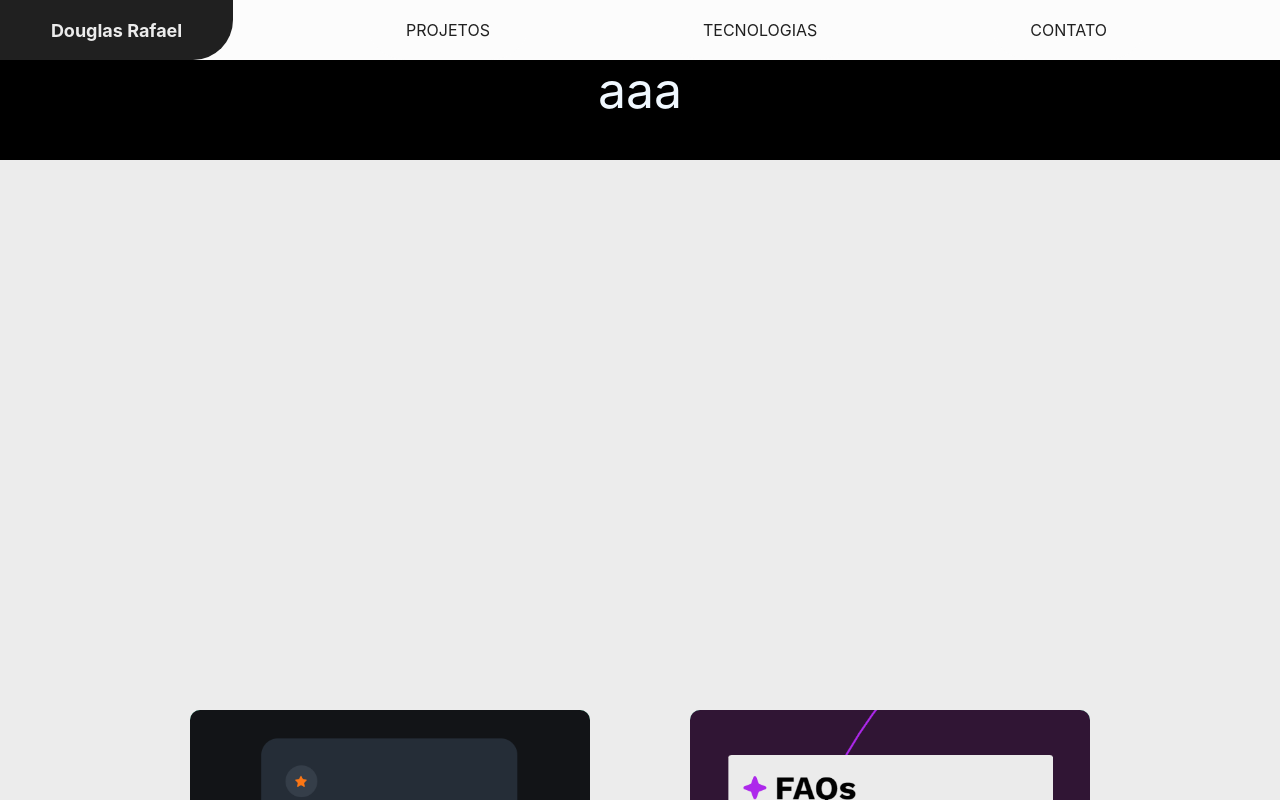
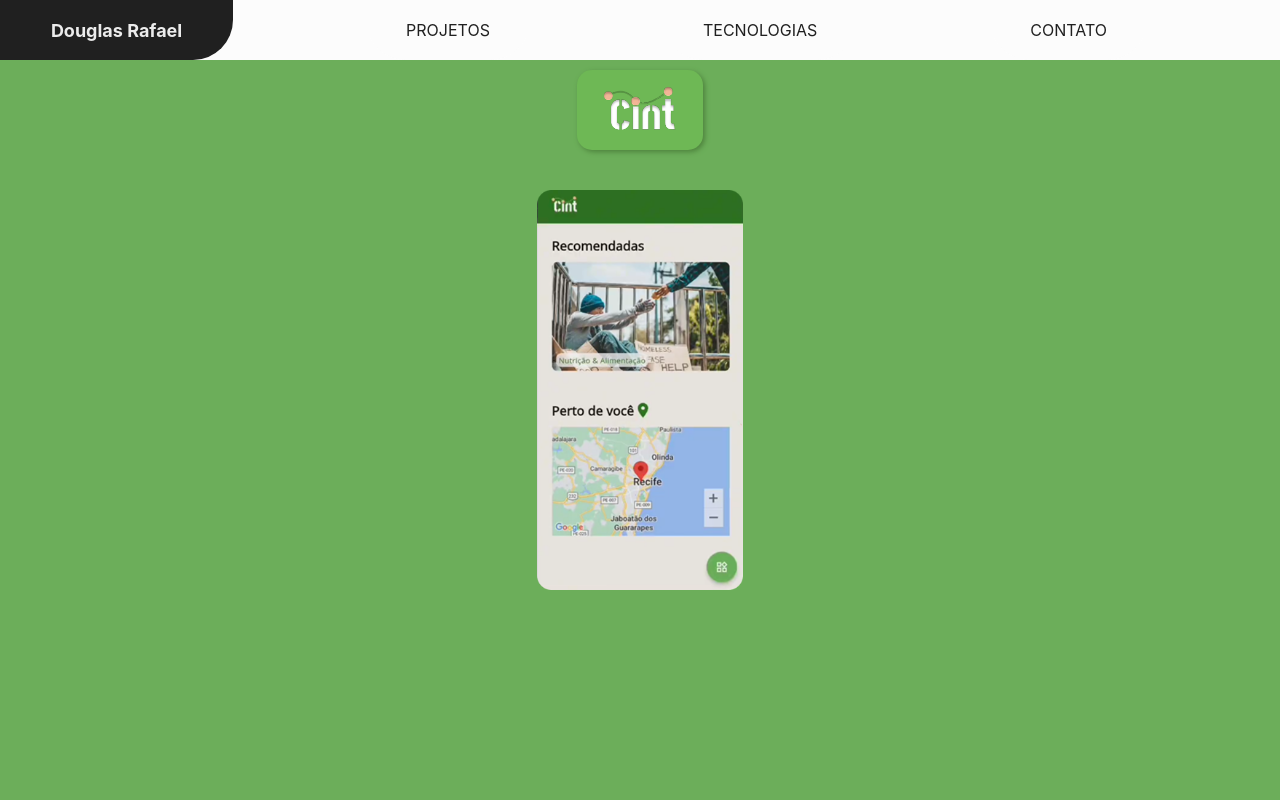
Before and after one commit to infodoug/portfolio_react, a React (Vite) app: page / in a window 1280 px wide. Shown: the top 800 px of the page. Built offline with nearby package versions, Linux system fonts and the light colour scheme.

Commit message:
telas projeto inicio

```diff
--- a/src/components/Projeto.jsx
+++ b/src/components/Projeto.jsx
@@ -1,4 +1,6 @@
 import styles from "./Projeto.module.css";
+import cintTitle from "../img/cint-title.png";
+import cintScreen1 from "../img/cint-screen-1.png";
 
 function Projeto({backgroundComponent, descriptionComponent}) {
     return (
@@ -15,7 +17,13 @@ function Projeto({backgroundComponent, descriptionComponent}) {
 function CintBackground() {
     return (
         <div className={styles.cintBackground}>
-            aaa
+            <div className={styles.cintTitle}>
+                <img src={cintTitle} alt="Falha ao carregar imagem" />
+            </div>
+
+            <div className={styles.cintScreens}>
+                <img src={cintScreen1} alt="Falha ao carregar imagem" />
+            </div>
         </div>
     )
 }
--- a/src/components/Projeto.module.css
+++ b/src/components/Projeto.module.css
@@ -2,7 +2,7 @@
 
 .backgroundComponent{
     background-color: black;
-    height: 100px;
+    height: 100%;
     width: 100%;
     margin: 0;
     padding: 0;
@@ -15,6 +15,36 @@
 }
 
 .cintBackground{
-    height: 20px;
+    height: 100%;
     color: aliceblue;
+    background-color: #6CAE5A;
+    display: flex;
+    flex-direction: column;
+    align-items: center;
+
+    .cintTitle {
+        margin-top: 10px;
+        background-color: #6EB855;
+        height: 80px;
+        width: 126px;
+        display: flex;
+        justify-content: center;
+        overflow: hidden;
+        border-radius: 15px;
+        box-shadow: 2px 2px 5px #4e833d;
+
+        img {
+            padding-top: 15px;
+        }
+    }
+
+    .cintScreens {
+        display: flex;
+        height: 400px;
+        margin-top: 40px;
+
+        img {
+            object-fit: contain;
+        }
+    }
 }
--- a/src/index.css
+++ b/src/index.css
@@ -101,7 +101,7 @@ code {
 }
 
 #projetos {
-  height: 600px;
+  height: 100vh;
   width: 100%;
 }
 
```
Also changed, not shown: src/img/cint-screen-1.png (added), src/img/cint-title.png (added).
